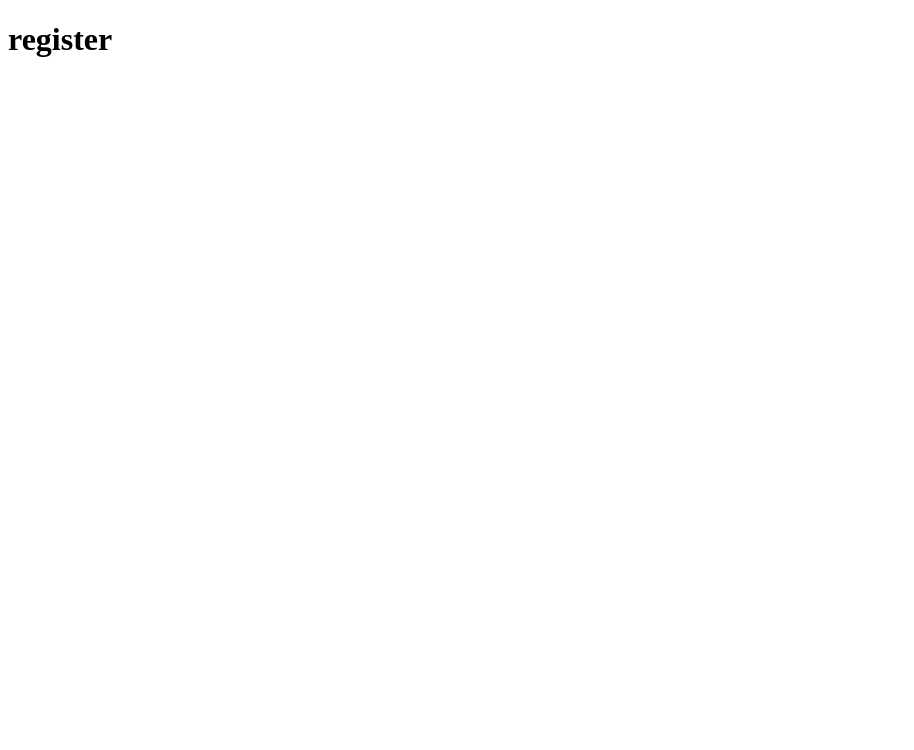
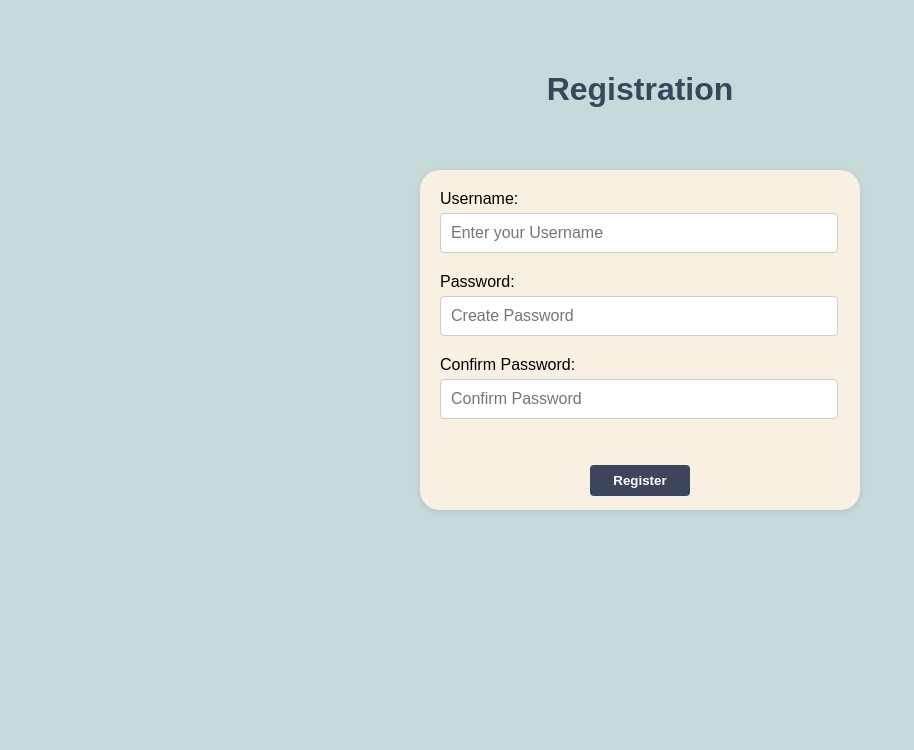
Before and after one commit to ilya-work1/domain-monitoring-project, a Flask app: page /register in a window 1280 px wide. Before the commit the part shown is almost empty. Shown: the top 750 px of the page, without its empty margins (0-914 px from the left). Before the commit the page ends 57 px from the top, so only its background shows below. Run offline with Flask 3, Linux system fonts and the light colour scheme.

Commit message:
added registration page and updated css

```diff
--- a/templates/dashboard.html
+++ b/templates/dashboard.html
@@ -3,10 +3,13 @@
 <head>
     <meta charset="UTF-8">
     <meta name="viewport" content="width=device-width, initial-scale=1.0">
-    <title>Document</title>
+    <title>Domain Monitoring</title>
+    <link rel="stylesheet" href="style.css">
 </head>
 <body>
+    <div id="title">
     <h1>Welcome to your Dashboard</h1>
+    </div>
 
 </body>
 </html>
--- a/templates/index.html
+++ b/templates/index.html
@@ -13,11 +13,11 @@
     <form action="/login" method="POST">
       <div class="form-group">
         <label for="username">Username:</label>
-        <input type="text" id="username" name="username" placeholder="Enter your username" required>
+        <input type="text" id="username" name="username" placeholder="Username" required>
       </div>
       <div class="form-group">
         <label for="password">Password:</label>
-        <input type="password" id="password" name="password" placeholder="Enter your password" required>
+        <input type="password" id="password" name="password" placeholder="Password" required>
       </div>
       <div id="error">
       </div>
--- a/templates/registration.html
+++ b/templates/registration.html
@@ -3,11 +3,32 @@
 <head>
     <meta charset="UTF-8">
     <meta name="viewport" content="width=device-width, initial-scale=1.0">
-    <title>Document</title>
-
+    <title>Domain Monitoring</title>
+    <link rel="stylesheet" href="style.css">
 </head>
 <body>
-    <h1>register</h1>
-
+    <div id="title">
+    <h1>Registration</h1>
+    </div>
+    <form action="/register" method="POST">
+        <div class="form-group">
+            <label for="username">Username:</label>
+            <input type="text" id="username" name="username" placeholder="Enter your Username" required>
+          </div>
+          <div class="form-group">
+            <label for="password">Password:</label>
+            <input type="password" id="password" name="password" placeholder="Create Password" required>
+          </div>
+          <div class="form-group">
+            <label for="confirm-password">Confirm Password:</label>
+            <input type="password" id="confirm-password" name="confirm_password" placeholder="Confirm Password" required>
+          </div>
+          <div id="error">
+          </div>
+          <div class="buttons">
+            <button type="submit" id="register">Register</button>
+          </div>
+        </form>
+        <script src="script.js"></script>
 </body>
 </html>
```
